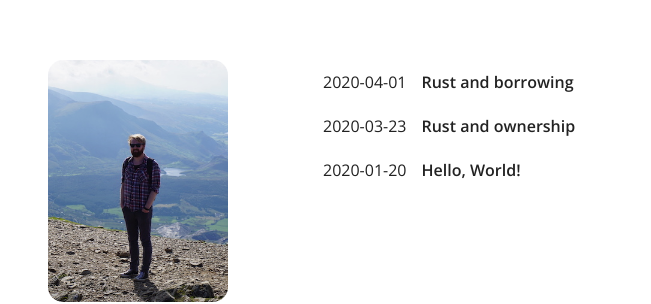
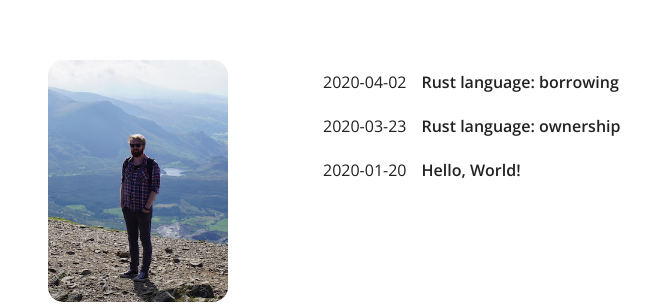
Before and after one commit to nakkht/pgu.dev, a Jekyll site: the page built from index.html, in a window 1280 px wide. Shown: the top 304 px of the page, without its empty margins (132-783 px from the left). Built offline with Jekyll 4.4.1, drawn with Linux system fonts in a browser that asks for light colours; nearby versions of some CDN libraries; the list of posts is cut into pages by our own code.

Commit message:
Updated rust borrowing draft

````diff
--- a/_posts/2020-03-23-rust-ownership.md
+++ b/_posts/2020-03-23-rust-ownership.md
@@ -1,21 +1,21 @@
 ---
 layout: post
-title: Rust and ownership
+title: "Rust language: ownership"
 author: Paulius Gudonis
 ---
 
-One of rust language's key concepts is ownership. It is important to understand it early on, as ownership rules are heavily enforced by the compiler.
+One of Rust language's key concepts is ownership. It is important to understand it early on, as ownership rules are heavily enforced by the compiler.
 
-> **Note**: This post is part of a series on Rust language features, including ["borrowing"]({% post_url 2020-04-01-rust-borrowing %}) and lifetimes ["lifetimes[in the works]"]().
+> **Note**: This post is part of a series on Rust language features, including ["borrowing"]({% post_url 2020-04-02-rust-borrowing %}) and lifetimes ["lifetimes[in the works]"]().
 
 There are three main rules:
 * Value/instance belongs to a variable called owner
 * Every value has a single owner
 * Owner determines lifetime of the value
 
-The last point ultimately means that if the owner is freed/deallocated from the memory or as in rust terminology - dropped, any owned values are promptly dropped as well.
+The last point ultimately means that if the owner is freed/deallocated from the memory or as in Rust terminology - dropped, any owned values are promptly dropped as well.
 
-To execute code snippets in this post without any prior setup, try [rust playground](https://play.rust-lang.org)
+To execute code snippets in this post without any prior setup, try [Rust playground](https://play.rust-lang.org)
 
 Let us start with the following example:
 
@@ -59,6 +59,6 @@ fn main() {						// closure starts
 }								// closure scope ends and all variables are dropped - variable x and y are no longer valid
 ```
 
-To our surprise, the following snippet compiled, ran and printed out "x: 42 y: 42".	 So what happened? The answer is `Copy` type/trait. `String::from("42")` produces a String (not to be confused with primitive [string literal](https://doc.rust-lang.org/1.7.0/book/strings.html)) which does not conform to `Copy` trait and thus its value is moved from variable `x` to `y` whereas value 42 is type of `i32` which conforms to `Copy` trait and its value is copied rather than moved. Due to the following, the latter example is valid rust code without breaking any rules stated at the beginning. You could say that the `Copy` trait is an exception to 'move' semantics.
+To our surprise, the following snippet compiled, ran and printed out "x: 42 y: 42".	 So what happened? The answer is `Copy` type/trait. `String::from("42")` produces a String (not to be confused with primitive [string literal](https://doc.rust-lang.org/1.7.0/book/strings.html)) which does not conform to `Copy` trait and thus its value is moved from variable `x` to `y` whereas value 42 is type of `i32` which conforms to `Copy` trait and its value is copied rather than moved. Due to the following, the latter example is valid Rust code without breaking any rules stated at the beginning. You could say that the `Copy` trait is an exception to 'move' semantics.
 
-So far rules declared at the beginning of the post seemed to hold up. To ensure memory safety rust language brings ownership concept which is heavily enforced at compile time. This allows to avoid some those serious 'dangling pointer' bugs coming from the C language world.
+So far rules declared at the beginning of the post seemed to hold up. To ensure memory safety Rust language brings ownership concept which is heavily enforced at compile time. This allows to avoid some those serious 'dangling pointer' bugs coming from the C language world.
````
Also changed, not shown: _posts/2020-04-01-rust-borrowing.md (deleted, +0 -27 lines), _posts/2020-04-02-rust-borrowing.md (added, +45 -0 lines).
